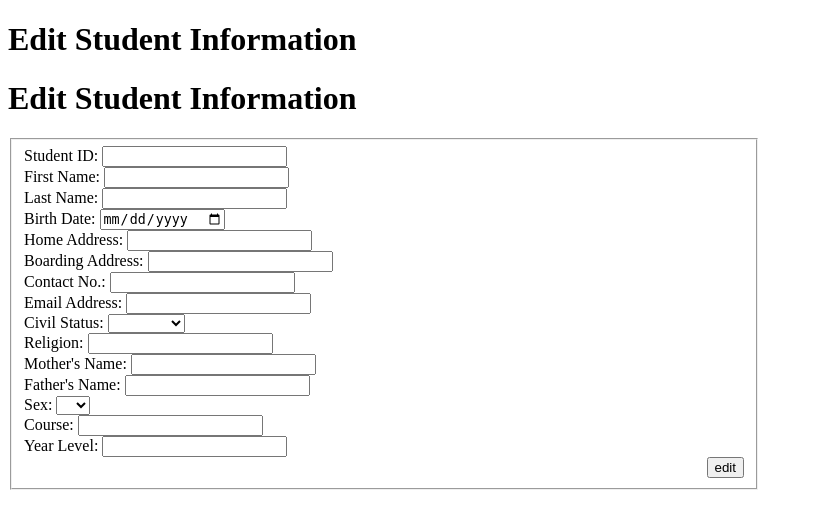
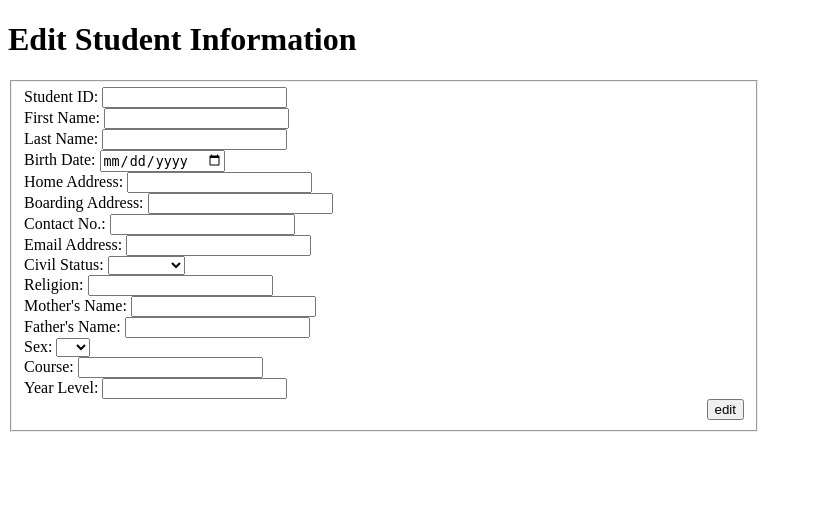
Before and after one commit to jamlmao/StudentDirectory, a PHP site: page /edit_info.php?student_id=1 in a window 1280 px wide. Shown: the top 529 px of the page, without its empty margins (0-813 px from the left). Run offline with PHP 8.4, Linux system fonts and the light colour scheme; tables that the repository leaves empty hold one stand-in row (values such as "Sample post").

Commit message:
modified

```diff
--- a/edit_info.php
+++ b/edit_info.php
@@ -12,9 +12,6 @@
 <div class="container-fluid">
     <div class="col-10">
         <h1>Edit Student Information</h1>
-        <div class="container-fluid">
-        <div class="col-10">
-            <h1>Edit Student Information</h1>
             <?php
             require("dbconnect.php");
             session_start();
```
